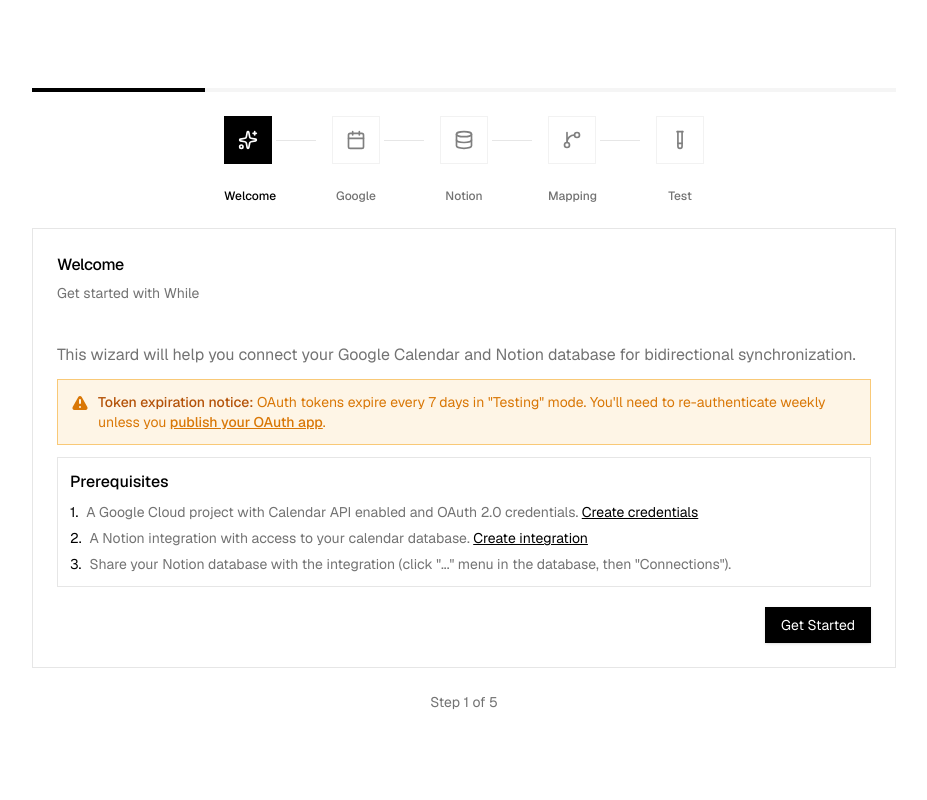
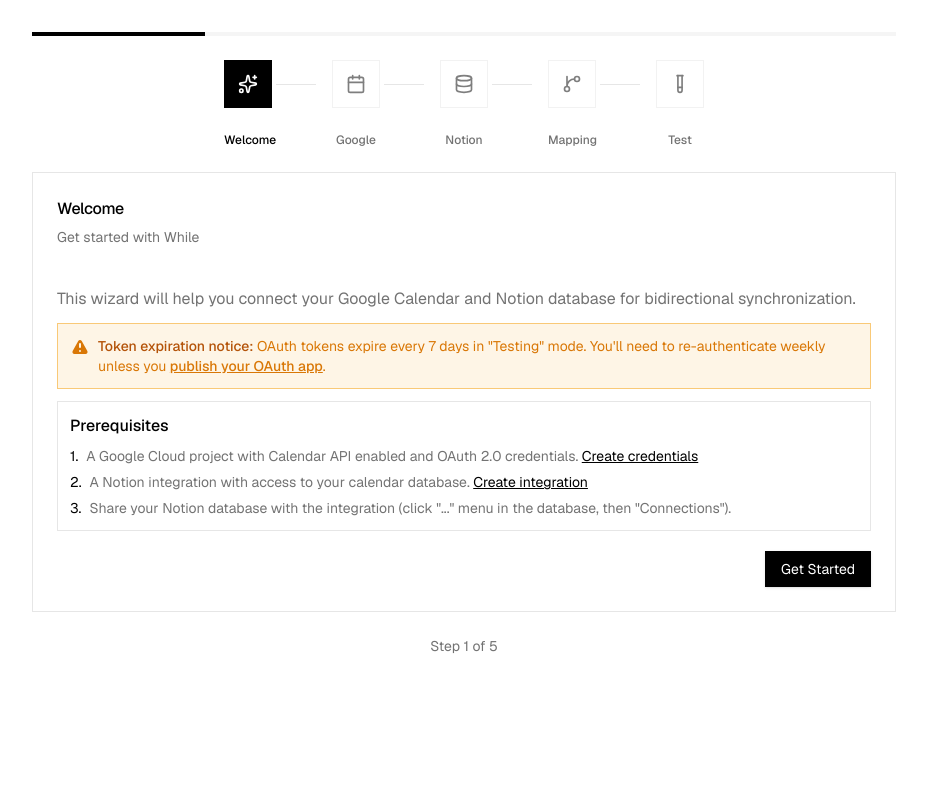
Before and after one commit to mcsdevv/while-dashboard-template, a Next.js app: page /setup in a window 1280 px wide. Shown: the top 800 px of the page, without its empty margins (176-1103 px from the left). Built offline with nearby package versions, Linux system fonts and the light colour scheme; no server answers.

Commit message:
chore: sync from monorepo

```diff
--- a/app/(setup)/layout.tsx
+++ b/app/(setup)/layout.tsx
@@ -8,8 +8,8 @@
   children: React.ReactNode;
 }) {
   return (
-    <div className="min-h-screen flex items-center justify-center bg-background">
-      <div className="w-full max-w-4xl px-4 py-8">{children}</div>
+    <div className="min-h-screen flex flex-col bg-background">
+      <div className="w-full max-w-4xl mx-auto px-4 py-8 flex-1 flex flex-col">{children}</div>
     </div>
   );
 }
--- a/components/setup/setup-wizard.tsx
+++ b/components/setup/setup-wizard.tsx
@@ -102,13 +102,17 @@
   const currentStepData = STEPS[currentStep - 1];
 
   return (
-    <div className="space-y-6 animate-in fade-in duration-300">
+    <div className="flex flex-col min-h-full animate-in fade-in duration-300">
+      {/* Fixed navigation wrapper */}
+      <div className="fixed top-0 left-0 right-0 z-10 bg-background pt-8 pb-4 space-y-6">
         {/* Progress bar */}
+        <div className="max-w-4xl mx-auto px-4">
           <div className="bg-muted h-1 overflow-hidden">
           <div
             className="h-full bg-foreground transition-all duration-300 ease-out"
             style={{ width: `${(currentStep / STEPS.length) * 100}%` }}
           />
+          </div>
         </div>
 
         {/* Stepper */}
@@ -175,7 +179,13 @@
             ))}
           </div>
         </div>
+      </div>
 
+      {/* Spacer for fixed nav - approximately 140px on desktop, 120px on mobile */}
+      <div className="h-[120px] sm:h-[140px]" />
+
+      {/* Scrollable content */}
+      <div className="flex-1 space-y-6">
         {/* Step content */}
         <Card className="animate-in slide-in-from-bottom duration-300">
         <CardHeader className="pb-4">
@@ -212,5 +222,6 @@
           Step {currentStep} of {STEPS.length}
         </p>
       </div>
+    </div>
   );
 }
```
Lines whose indentation alone changed are shown as unchanged.
